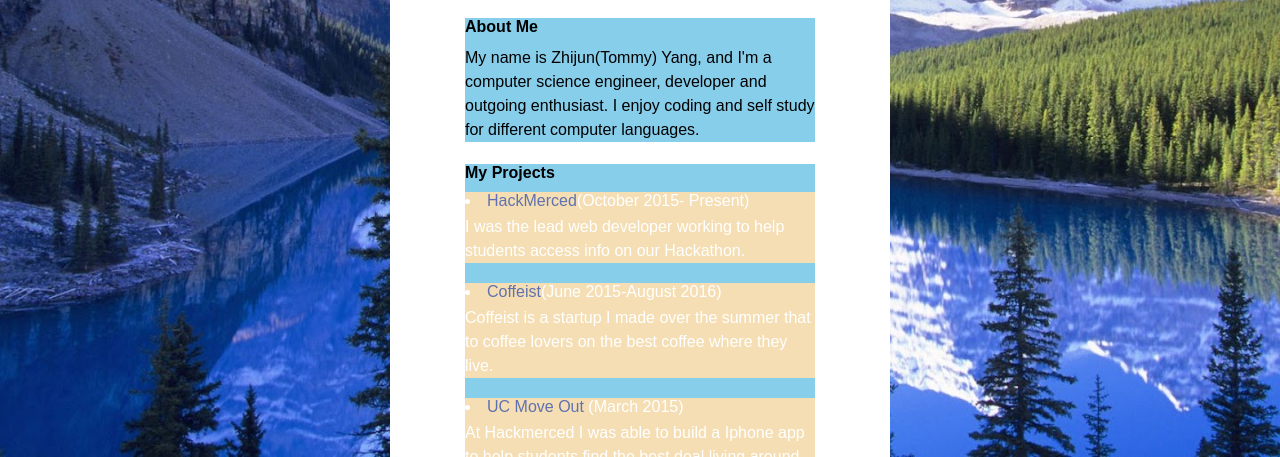
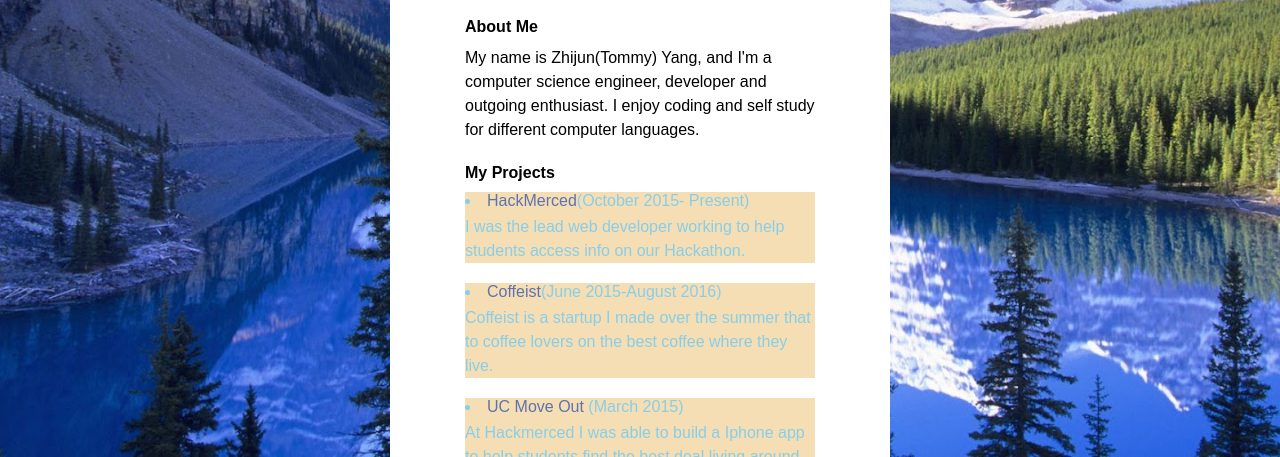
Before and after one commit to treatyoubetter/treatyoubetter.github.io, a plain HTML site: page index.html in a window 1280 px wide. Shown: the part 343-800 px from the top of the page. Drawn offline with Linux system fonts and the light colour scheme.

Commit message:
Update index.css

```diff
--- a/index.css
+++ b/index.css
@@ -16,11 +16,8 @@
   }
   .project{
     background-color:#F5DEB3;
-    color:white;
+    color:#87CEEB;
   }
-.content{
-  background-color:#87CEEB;
-}
   .center-content{
     width:500px;
     margin:150px auto 0px;
```
